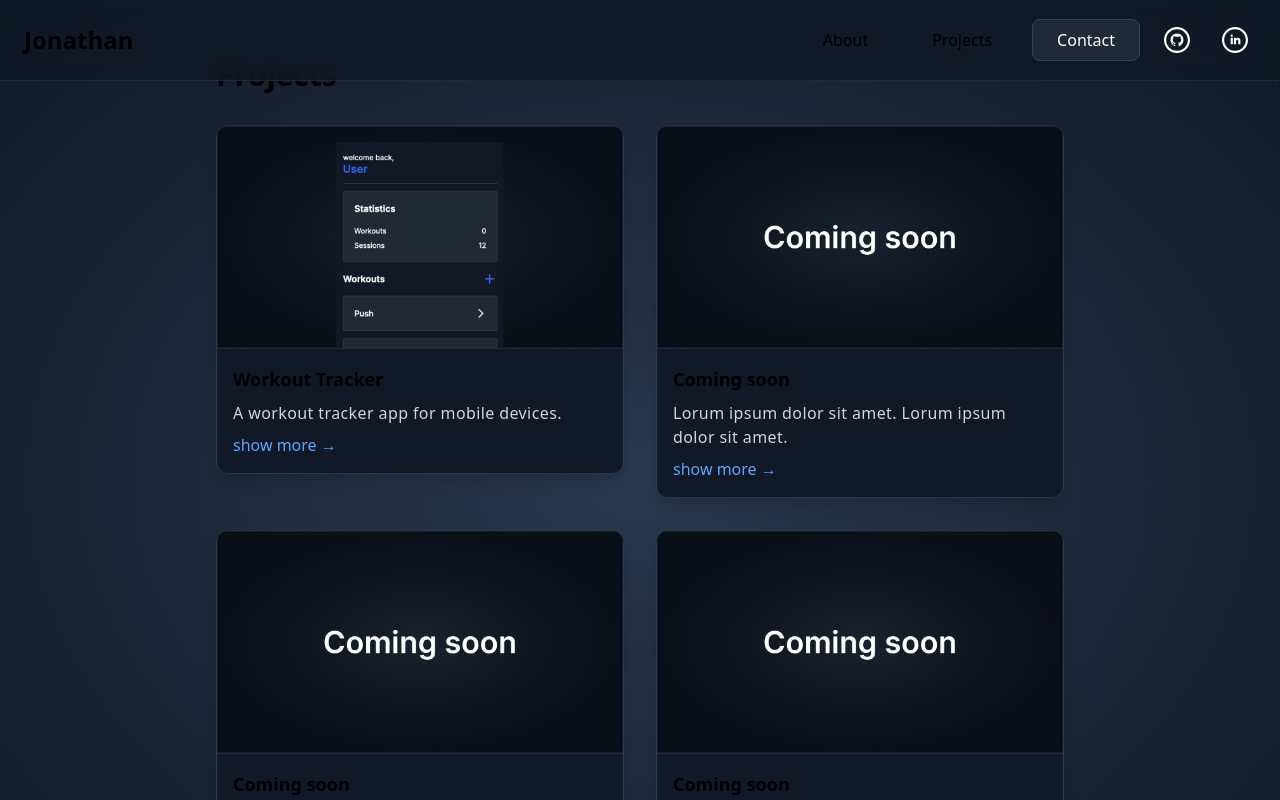
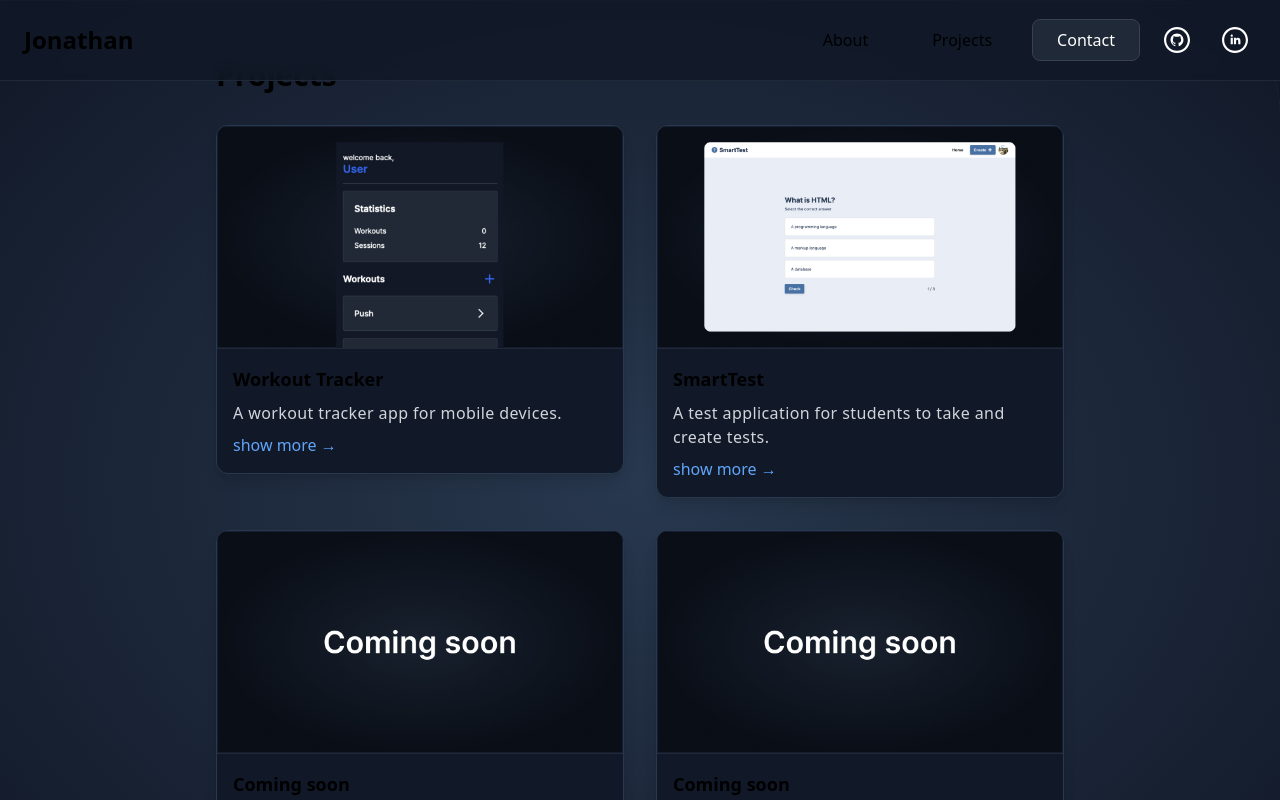
Before and after one commit to Jonathanmeij/portfolio-next, a Next.js app: page /ProjectsSection in a window 1280 px wide. Shown: the top 800 px of the page. Built offline with nearby package versions, Linux system fonts and the light colour scheme.

Commit message:
added test-smart project

```diff
--- a/pages/Header.tsx
+++ b/pages/Header.tsx
@@ -41,7 +41,7 @@ export default function Header() {
                     <span className="text-5xl font-bold tracking-wide md:text-6xl">
                         {"Jonathan"}
                     </span>
-                    <span className="text-2xl font-semibold tracking-wide md:text-3xl">
+                    <span className="text-2xl font-medium tracking-wide md:text-3xl">
                         {"Web Developer"}
                     </span>
                 </h1>
--- a/pages/ProjectsSection.tsx
+++ b/pages/ProjectsSection.tsx
@@ -16,10 +16,10 @@ const projects = [
     },
     {
         id: 2,
-        title: "Coming soon",
-        description: "Lorum ipsum dolor sit amet. Lorum ipsum dolor sit amet.",
-        image: "coming-soon.jpg",
-        link: "/projects/coming-soon",
+        title: "SmartTest",
+        description: "A test application for students to take and create tests.",
+        image: "smart-test-thumbnail.jpg",
+        link: "/projects/smart-test",
     },
     {
         id: 3,
```
Also changed, not shown: projects/smart-test.md (added, +34 -0 lines), public/images/smart-test-thumbnail.jpg (added).
